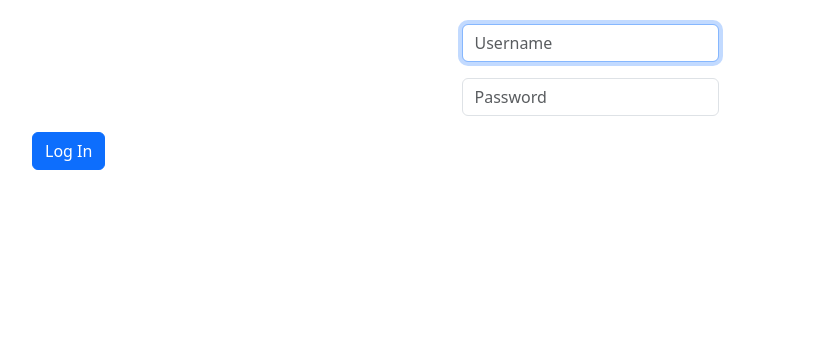
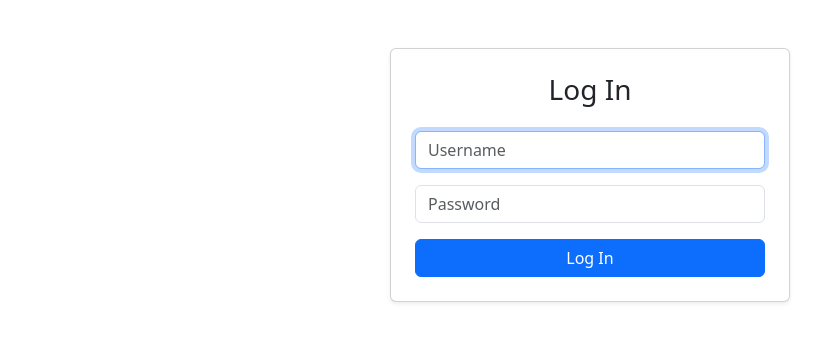
Before and after one commit to happy981986/group-expense-splitter, a Flask app: page /login in a window 1280 px wide. Shown: the part 56-398 px from the top of the page, without its empty margins (50-871 px from the left). Run offline with Flask 3, Linux system fonts and the light colour scheme; some libraries are stand-ins or nearby versions.

Commit message:
Update login.html

```diff
--- a/templates/login.html
+++ b/templates/login.html
@@ -5,13 +5,19 @@
 {% endblock %}
 
 {% block main %}
-    <form action="/login" method="post">
+   <div class="container d-flex justify-content-center align-items-center mt-5">
+    <form action="/login" method="post" class="card p-4 shadow-sm" style="max-width: 400px; width: 100%;">
+        <h3 class="text-center mb-4">Log In</h3>
+
         <div class="mb-3">
-            <input autocomplete="off" autofocus class="form-control mx-auto w-auto" name="username" placeholder="Username" type="text">
+            <input autocomplete="off" autofocus class="form-control" name="username" placeholder="Username" type="text" required>
         </div>
+
         <div class="mb-3">
-            <input class="form-control mx-auto w-auto" name="password" placeholder="Password" type="password">
+            <input class="form-control" name="password" placeholder="Password" type="password" required>
         </div>
-        <button class="btn btn-primary" type="submit">Log In</button>
+
+        <button class="btn btn-primary w-100" type="submit">Log In</button>
     </form>
+</div>
     {% endblock %}
```
